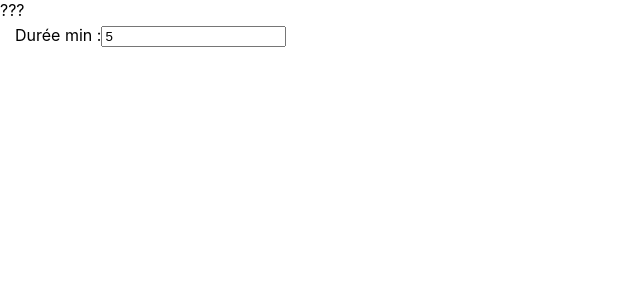
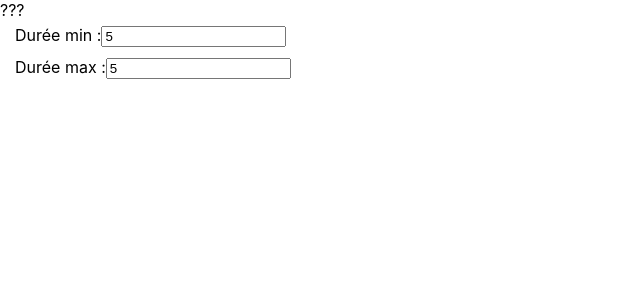
Before and after one commit to gabriellevy/quoiFaireReact, a React (Create React App) app: page / in a window 1280 px wide. Shown: the top 300 px of the page, without its empty margins (0-640 px from the left). Built offline with nearby package versions, Linux system fonts and the light colour scheme.

Commit message:
durée max + affichage en ligne de reésultats

```diff
--- a/src/comp/Saisie.jsx
+++ b/src/comp/Saisie.jsx
@@ -5,6 +5,7 @@ import { useState, useEffect } from 'react'
 function Saisie() {
     const [resultat, setResultat] = useState("???")
     const [dureeMin, setDureeMin] = useState(5)
+    const [dureeMax, setDureeMax] = useState(5)
 
     function gererResultat() {
         // refresh calcul de la proposition
@@ -13,18 +14,27 @@ function Saisie() {
         //2. comparer avec donnes de lstActivites
 
         //3. mettre els 3 premiers dans une chaine de caractère et afficher
-        setResultat("je sais aps trop quoi");
+        let lignes = [ 'durée min : ' + dureeMin, "durée max : " + dureeMax]
+        const listLignes = lignes.map((ligne) =>
+            <li key={ligne.toString()}>      {ligne}
+            </li>
+        );
+        setResultat(listLignes);
     }
 
     function gererDureeMin(e) {
         setDureeMin(e.target.value)
+        gererResultat()
+    }
 
+    function gererDureeMax(e) {
+        setDureeMax(e.target.value)
         gererResultat()
     }
 
     return (
         <div>
-            <div>{resultat}</div>
+         {resultat}
             <form>
                 <div style={{ padding: '5px 15px 5px 15px' }}>
                     <span>
@@ -39,6 +49,19 @@ function Saisie() {
                         />
                     </span>
                 </div>
+                <div style={{ padding: '5px 15px 5px 15px' }}>
+                    <span>
+                        Durée max :
+                        <input
+                        type="text"
+                        id="dureeMax"
+                        maxLength={3}
+                        pattern="[+-]?\d+(?:[.,]\d+)?"
+                        onChange={gererDureeMax}
+                        value={dureeMax}
+                        />
+                    </span>
+                </div>
             </form>
             </div>
   )
```
Lines whose indentation alone changed are shown as unchanged.
